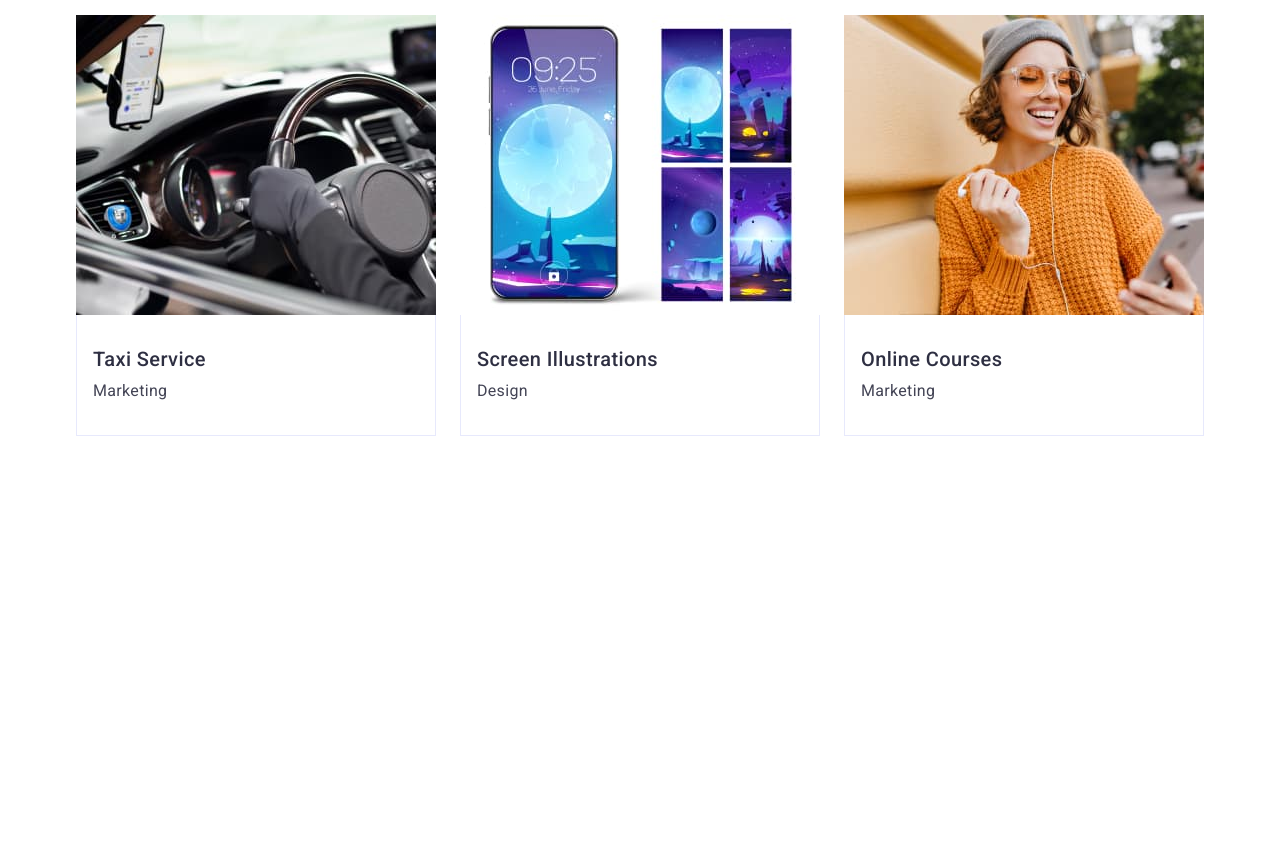
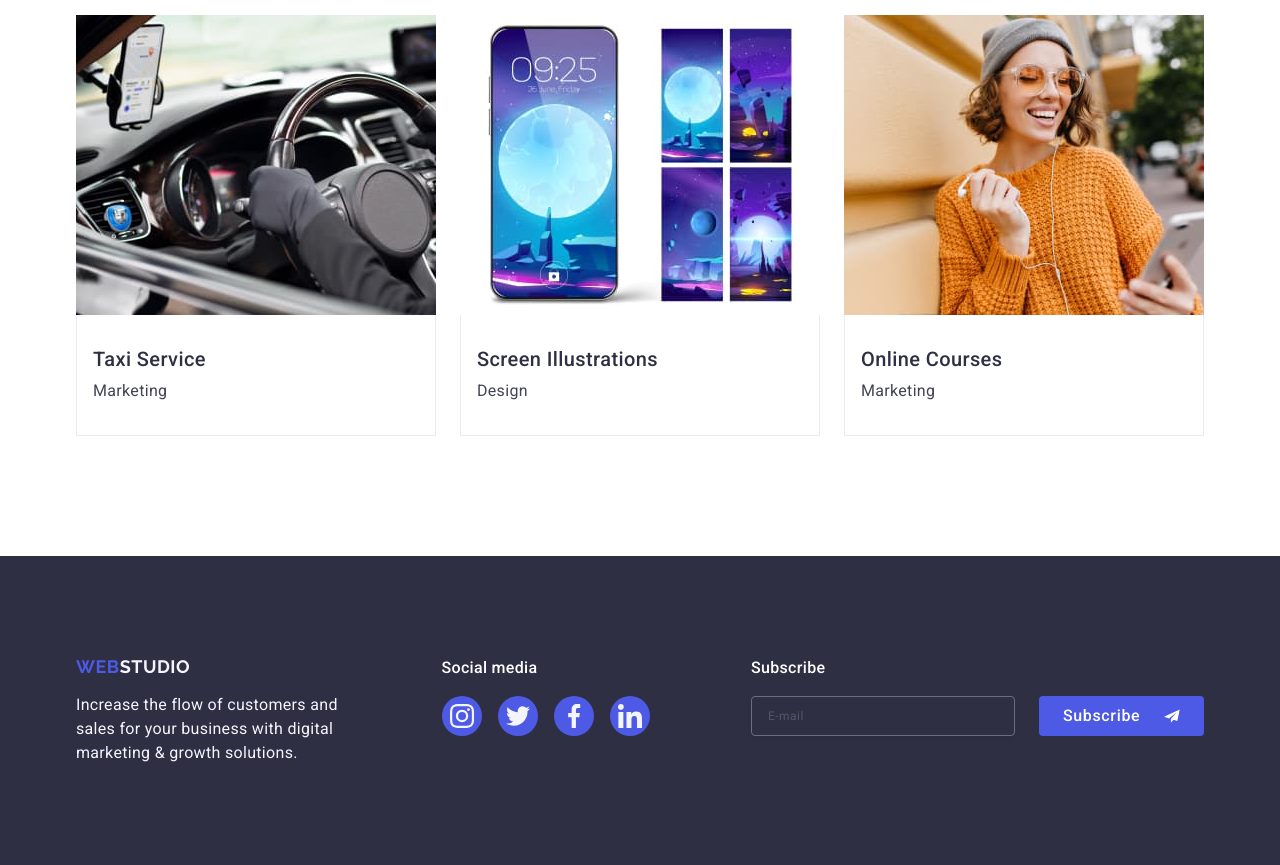
Before and after one commit to NataliyaGarbar/goit-markup-hw-06, a plain HTML site: page index.html in a window 1280 px wide. Shown: the part 2627-3492 px from the top of the page. Before the commit the page ends 3183 px from the top, so only its background shows below. Drawn offline with nearby package versions, Linux system fonts and the light colour scheme.

Commit message:
Last version

```diff
--- a/css/styles.css
+++ b/css/styles.css
@@ -32,7 +32,7 @@ button {
 
 img {
   display: block;
-  max-width: 100%;
+  width: 100%;
   height: auto;
 }
 
@@ -73,7 +73,6 @@ address {
   display: flex;
   align-items: center;
   justify-content: center;
-
 }
 
 .header-nav {
@@ -166,7 +165,6 @@ address {
   background-color: #ffffff;
   object-fit: cover;
   border: none;
-  border-radius: none;
   box-shadow: none;
 }
 
@@ -203,7 +201,6 @@ stroke: #2e2f42;
   padding: 0px;
   transition: background-color 250ms cubic-bezier(0.4, 0, 0.2, 1),
     border 250ms cubic-bezier(0.4, 0, 0.2, 1);
-
 }
 
 .mob-menu-close-icon {
@@ -262,9 +259,8 @@ font-weight: 500;
   font-size: 20px;
   line-height: 1.2;
   letter-spacing: 0.02em;
-color: #434455;оодж    мк
+  color: #434455;
   transition: color 250ms cubic-bezier(0.4, 0, 0.2, 1);
-
 }
 
 .mob-menu-address-link:hover,
@@ -272,16 +268,13 @@ transition: color 250ms cubic-bezier(0.4, 0, 0.2, 1);
   color: #404bbf;
 }
 
-
 .mob-menu-icons-list {
   display: flex;
   flex-direction: row;
   gap: 40px;
   justify-content: center;
   align-items: center;
-
 }
-
 
 .mob-menu-icons-item {
 }
@@ -309,11 +302,7 @@ align-items: center;
 
 .mob-menu-icon {
   fill: #f4f4fd;
-
 }
-
-
-
 
 /*---------------------HERO-------------------*/
 
@@ -585,7 +574,7 @@ team-icons-list-item {
 }
 
 .picture-wrap:hover .overlay-text {
-  /* transform: translatey(0%); */
+  transform: translateY(0%);
 }
 
 .portfolio-image {
@@ -608,12 +597,10 @@ team-icons-list-item {
   transition: transform 250ms cubic-bezier(0.4, 0, 0.2, 1);
 }
 
-
 .portfolio-card {
   padding: 32px 16px;
   border: 1px solid #e7e9fc;
   border-top: none;
-
 }
 
 .portfolio-subtitle {
@@ -635,16 +622,16 @@ team-icons-list-item {
 /*-------------------------------FOOTER----------------*/
 .footer {
   background-color: #2e2f42;
-  padding: 100px 0px;
+  /* padding: 100px 0px; */
+  padding: 96px 0;
 }
 .footer-container {
   display: flex;
-  align-items: baseline;
-  justify-content: center;
+  flex-direction: column;
 }
 
 .footer-logo-text-container {
-  margin-right: 120px;
+  /* margin-right: 120px; */
 }
 
 .footer-logo {
@@ -655,8 +642,10 @@ team-icons-list-item {
   letter-spacing: 0.03em;
   text-transform: uppercase;
   color: #4d5ae5;
-  display: inline-block;
+  /* display: inline-block; */
+  display: block;
   margin-bottom: 16px;
+  text-align: center;
 }
 
 .footer-logo-part {
@@ -667,26 +656,31 @@ team-icons-list-item {
   font-size: 16px;
   line-height: 1.5;
   letter-spacing: 0.02em;
-  width: 264px;
+  /* width: 264px; */
+  width: 288px;
   color: #f4f4fd;
 }
 
 .footer-social-media-container {
-  margin-right: 120px;
+  /* margin: 80px; */
+  margin: 72px 0;
 }
 
 .footer-social-media-text {
+  font-weight: 500;
   font-size: 16px;
   line-height: 1.5;
   letter-spacing: 0.02em;
-  font-weight: 500;
   color: #ffffff;
   margin-bottom: 16px;
+  text-align: center;
 }
 
 .footer-icon-list {
   display: flex;
   gap: 16px;
+  align-items: center;
+  justify-content: center;
 }
 
 .footer-icon-item {
@@ -718,7 +712,6 @@ team-icons-list-item {
 }
 
 .footer-form-container {
-  margin-right: 80px;
 }
 
 .footer-subscribe-text {
@@ -728,35 +721,41 @@ team-icons-list-item {
   letter-spacing: 0.02em;
   color: #fff;
   margin-bottom: 16px;
+  text-align: center;
 }
 
 .footer-form {
   display: flex;
-  gap: 24px;
+  flex-direction: column;
+  /* gap: 24px; */
+  gap: 16px;
+  align-items: center;
+  justify-content: center;
 }
 
 .footer-input {
-  border: 1px solid #ffffff;
+  border: 1px solid #fff;
   border-radius: 4px;
-  width: 264px;
+  width: 288px;
+  /* width: 264px; */
   height: 40px;
   box-shadow: 0 4px 4px 0 rgba(0, 0, 0, 0.15);
+  opacity: 0.3;
   background-color: transparent;
   font-size: 12px;
   line-height: 2;
   letter-spacing: 0.04em;
   padding-left: 16px;
-  color: #ffffff;
+  color: #fff;
 }
 
 .footer-input::placeholder {
   color: #ffffff;
+  opacity: 0.6;
 }
 
 .footer-form-btn {
   display: flex;
-  align-items: center;
-  justify-content: center;
   gap: 16px;
   font-weight: 500;
   font-size: 16px;
@@ -768,13 +767,13 @@ team-icons-list-item {
   border-radius: 4px;
   padding: 8px 24px;
   border: none;
-  min-width: 165px;
+  width: 165px;
   height: 40px;
 }
 
 .modal-footer-icon {
   fill: #fff;
-  margin-left: 16px;
+  /* margin-left: 16px; */
 }
 
 /*---------------------------------------------FORM----------------------------------------------------*/
@@ -789,7 +788,7 @@ team-icons-list-item {
   justify-content: center;
   align-items: center;
   opacity: 0;
-  visibility: 1;
+  visibility: hidden;
   pointer-events: none;
   transition: opacity 250ms cubic-bezier(0.4, 0, 0.2, 1),
     visibility 250ms cubic-bezier(0.4, 0, 0.2, 1);
@@ -1004,7 +1003,6 @@ modal-input:hover {
   color: #4d5ae5;
   /* margin-left: 5px; */
   margin-left: 25px;
-
 }
 
 /*------------------------------TABLET VERSION-----------------*/
@@ -1013,20 +1011,17 @@ modal-input:hover {
     width: 768px;
   }
 
-
-
   /*--------------------------Header-----------------------------*/
   .header {
     padding: 0;
   }
-
 
   .header-nav-logo {
     margin-right: 120px;
   }
 
   .header-nav-list {
-  display:flex;
+    display: flex;
     gap: 40px;
   }
 
@@ -1080,11 +1075,9 @@ modal-input:hover {
     color: #434455;
   }
 
-
   .header-menu-btn {
     display: none;
   }
-
 
   /*----------------------------Hero-----------------------------*/
   .hero {
@@ -1154,6 +1147,44 @@ modal-input:hover {
     width: calc((100% - 24px) / 2);
   }
 
+  /*--------------------------------Footer------------------------*/
+  .footer-container {
+    flex-direction: row;
+    flex-wrap: wrap;
+    gap: 72px 24px;
+    margin-left: 108px;
+  }
+
+  .footer-logo {
+    text-align: left;
+  }
+
+  .footer-text {
+    width: 264px;
+  }
+
+  .footer-social-media-container {
+    margin: 0;
+  }
+
+  .footer-social-media-text {
+    text-align: left;
+  }
+
+  .footer-subscribe-text {
+    text-align: left;
+  }
+  .footer-form {
+    flex-direction: row;
+    flex-wrap: wrap;
+    gap: 24px;
+  }
+
+  .footer-input {
+    width: 264px;
+    text-align: left;
+  }
+
   /*--------------------------------Modal-menu-------------------*/
   .modal {
     width: 408px;
@@ -1168,7 +1199,6 @@ modal-input:hover {
   .check-link {
     margin-left: 5px;
   }
-
 }
 
 /*-------------------------------DESKTOP VERSION---------------*/
@@ -1180,15 +1210,13 @@ modal-input:hover {
   }
   /*--------------------------------Header--------------------------*/
 
-
   .header-nav-logo {
     margin-right: 76px;
   }
 
-
   .header-address-list {
     flex-direction: row;
-  gap:40px;
+    gap: 40px;
   }
 
   .header-address-link {
@@ -1203,7 +1231,6 @@ modal-input:hover {
   .header-address-link:focus {
     color: #404bbf;
   }
-
 
   /*-------------------------------Hero--------------------------*/
   .hero {
@@ -1275,7 +1302,7 @@ modal-input:hover {
   }
   /*----------------------------Portfolio----------------------*/
   .portfolio {
-    padding: 120px 0
+    padding: 120px 0;
   }
 
   .portfolio-list {
@@ -1286,30 +1313,42 @@ modal-input:hover {
     width: calc((100% - 2 * 24px) / 3);
   }
 
-  .picture-wrap {
-    position: relative;
-    overflow: hidden;
+  .overlay-text {
+    display: initial;
   }
 
-  .picture-wrap:hover .overlay-text {
-    transform: translatey(0%);
+  /*--------------------------Footer----------------------------*/
+  .footer {
+    padding: 100px 0;
   }
 
-  .overlay-text {
-    color: #f4f4fd;
-    font-size: 16px;
-    line-height: 1.5;
-    letter-spacing: 0.02em;
-    background-color: #4d5ae5;
-    position: absolute;
-    top: 0;
-    padding: 40px 32px;
-    height: 100%;
-    width: 100%;
-    transform: translateY(100%);
-    transition: transform 250ms cubic-bezier(0.4, 0, 0.2, 1);
+  .footer-container {
+    display: flex;
+    flex-wrap: nowrap;
+    gap: 0 0;
+    margin-left: auto;
+    /*  align-items: baseline; */
+    justify-content: space-between;
   }
 
+  .footer-logo-text-container {
+    /* margin-right: 120px; */
+  }
+  .footer-logo {
+    display: inline-block;
+  }
+
+  .footer-social-media-container {
+    /* margin-right: 80px; */
+  }
+
+  .footer-form {
+    flex-wrap: nowrap;
+  }
+
+  .footer-form-btn {
+    gap: 24px;
+  }
 
   /*-------------------------Modal-menu------------------------*/
   .modal-input {
@@ -1348,8 +1387,4 @@ modal-input:hover {
       border 250ms cubic-bezier(0.4, 0, 0.2, 1),
       fill 250ms cubic-bezier(0.4, 0, 0.2, 1);
   }
-
-
-
-
 }
--- a/index.html
+++ b/index.html
@@ -659,73 +659,73 @@
       </section>
     </main>
 
-    <!-- <footer class="footer"> -->
-    <!-- <div class="container footer-container"> -->
-    <!-- <div class="footer-logo-text-container"> -->
-    <!-- <a class="footer-logo" href="./index.html" -->
-    <!-- >Web<span class="footer-logo-part">Studio</span></a -->
-    <!-- > -->
-    <!-- <p class="footer-text"> -->
-    <!-- Increase the flow of customers and sales for your business with -->
-    <!-- digital marketing & growth solutions. -->
-    <!-- </p> -->
-    <!-- </div> -->
-    <!--  -->
-    <!-- <div class="footer-social-media-container"> -->
-    <!-- <p class="footer-social-media-text">Social media</p> -->
-    <!-- <ul class="footer-icon-list"> -->
-    <!-- <li class="footer-icon-item"> -->
-    <!-- <a class="footer-link" href=""> -->
-    <!-- <svg class="footer-icon" width="24" height="24"> -->
-    <!-- <use href="./images/icons.svg#icon-instagram"></use> -->
-    <!-- </svg> -->
-    <!-- </a> -->
-    <!-- </li> -->
-    <!-- <li class="footer-icon-item"> -->
-    <!-- <a class="footer-link" href=""> -->
-    <!-- <svg class="footer-icon" width="24" height="24"> -->
-    <!-- <use href="./images/icons.svg#icon-twitter"></use> -->
-    <!-- </svg> -->
-    <!-- </a> -->
-    <!-- </li> -->
-    <!-- <li class="footer-icon-item"> -->
-    <!-- <a class="footer-link" href=""> -->
-    <!-- <svg class="footer-icon" width="24" height="24"> -->
-    <!-- <use href="./images/icons.svg#icon-facebook"></use> -->
-    <!-- </svg> -->
-    <!-- </a> -->
-    <!-- </li> -->
-    <!-- <li class="footer-icon-item"> -->
-    <!-- <a class="footer-link" href=""> -->
-    <!-- <svg class="footer-icon" width="24" height="24"> -->
-    <!-- <use href="./images/icons.svg#icon-linkedin"></use> -->
-    <!-- </svg> -->
-    <!-- </a> -->
-    <!-- </li> -->
-    <!-- </ul> -->
-    <!-- </div> -->
-    <!--  -->
-    <!-- <div class="footer-form-container"> -->
-    <!-- <p class="footer-subscribe-text">Subscribe</p> -->
-    <!-- <form class="footer-form"> -->
-    <!-- <label class="footer-form-item"> -->
-    <!-- <input -->
-    <!-- class="footer-input" -->
-    <!-- type="email" -->
-    <!-- name="footer-email" -->
-    <!-- placeholder="E-mail" -->
-    <!-- /> -->
-    <!-- </label> -->
-    <!-- <button type="submit" class="footer-form-btn"> -->
-    <!-- Subscribe -->
-    <!-- <svg class="modal-footer-icon" width="24" height="24"> -->
-    <!-- <use href="./images/icons.svg#icon-Frame"></use> -->
-    <!-- </svg> -->
-    <!-- </button> -->
-    <!-- </form> -->
-    <!-- </div> -->
-    <!-- </div> -->
-    <!-- </footer> -->
+    <footer class="footer">
+      <div class="container footer-container">
+        <div class="footer-logo-text-container">
+          <a class="footer-logo" href="./index.html"
+            >Web<span class="footer-logo-part">Studio</span></a
+          >
+          <p class="footer-text">
+            Increase the flow of customers and sales for your business with
+            digital marketing & growth solutions.
+          </p>
+        </div>
+
+        <div class="footer-social-media-container">
+          <p class="footer-social-media-text">Social media</p>
+          <ul class="footer-icon-list">
+            <li class="footer-icon-item">
+              <a class="footer-link" href="">
+                <svg class="footer-icon" width="24" height="24">
+                  <use href="./images/icons.svg#icon-instagram"></use>
+                </svg>
+              </a>
+            </li>
+            <li class="footer-icon-item">
+              <a class="footer-link" href="">
+                <svg class="footer-icon" width="24" height="24">
+                  <use href="./images/icons.svg#icon-twitter"></use>
+                </svg>
+              </a>
+            </li>
+            <li class="footer-icon-item">
+              <a class="footer-link" href="">
+                <svg class="footer-icon" width="24" height="24">
+                  <use href="./images/icons.svg#icon-facebook"></use>
+                </svg>
+              </a>
+            </li>
+            <li class="footer-icon-item">
+              <a class="footer-link" href="">
+                <svg class="footer-icon" width="24" height="24">
+                  <use href="./images/icons.svg#icon-linkedin"></use>
+                </svg>
+              </a>
+            </li>
+          </ul>
+        </div>
+
+        <div class="footer-form-container">
+          <p class="footer-subscribe-text">Subscribe</p>
+          <form class="footer-form">
+            <label class="footer-form-item">
+              <input
+                class="footer-input"
+                type="email"
+                name="footer-email"
+                placeholder="E-mail"
+              />
+            </label>
+            <button type="submit" class="footer-form-btn">
+              Subscribe
+              <svg class="modal-footer-icon" width="24" height="24">
+                <use href="./images/icons.svg#icon-Frame"></use>
+              </svg>
+            </button>
+          </form>
+        </div>
+      </div>
+    </footer>
 
     <div class="backdrop">
       <div class="modal">
```
Lines whose indentation alone changed are shown as unchanged.
